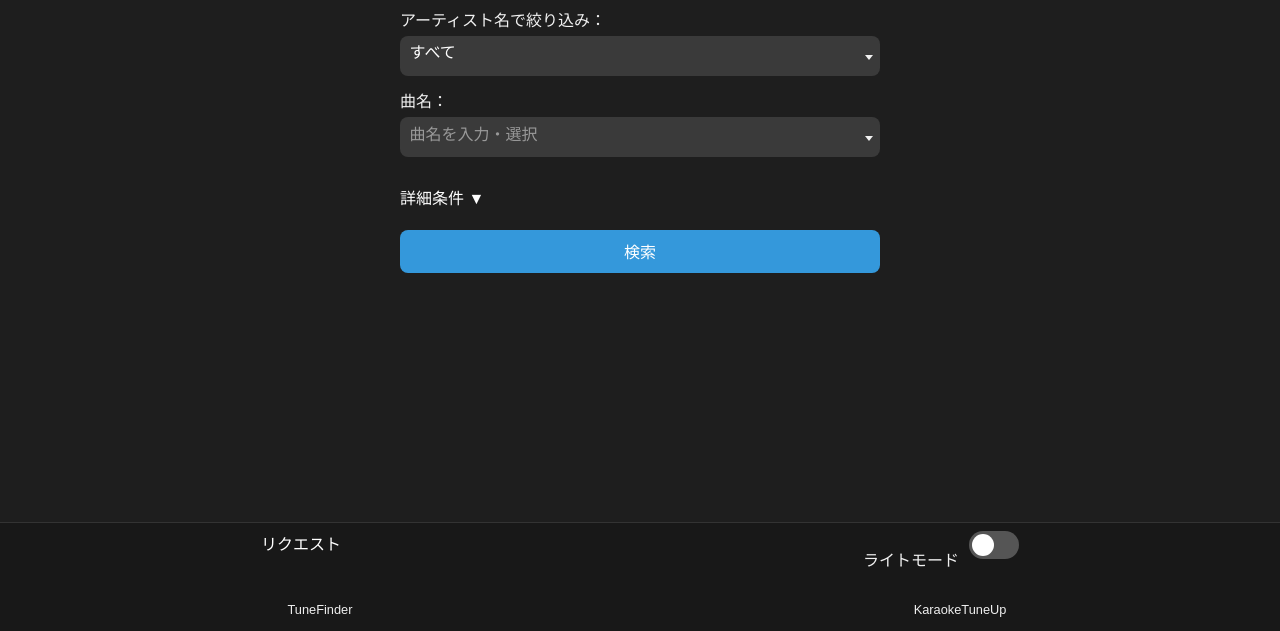
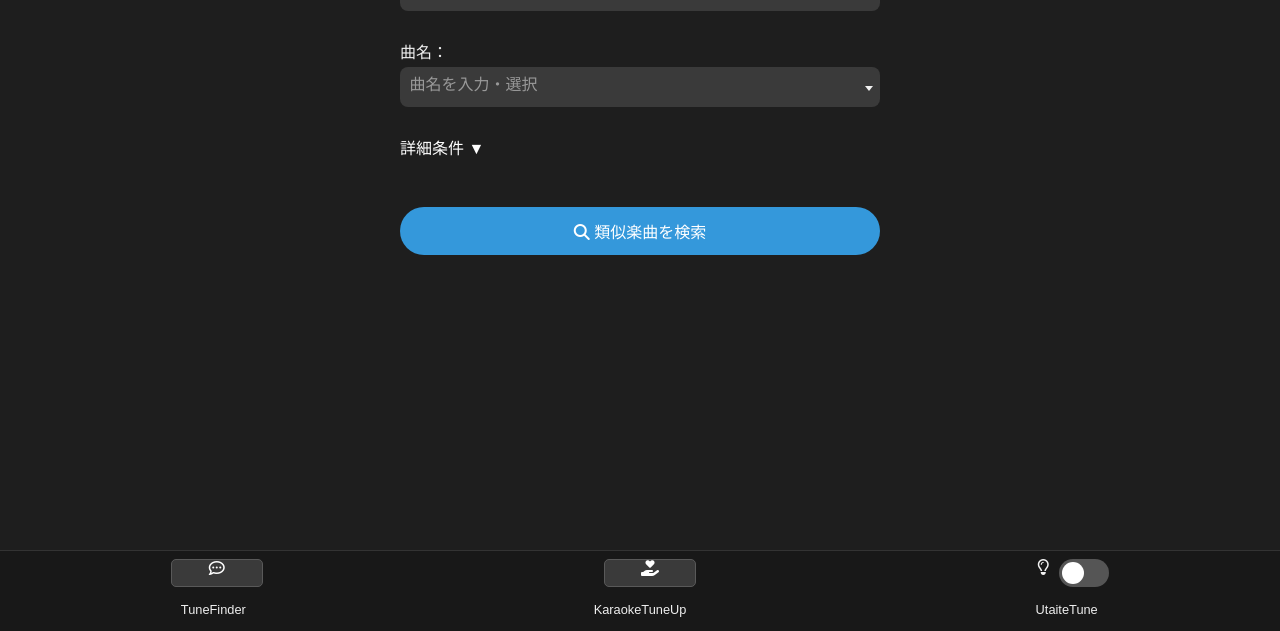
Before and after one commit to zerofeido/karaoke, a website with bundled scripts: page index.html in a window 1280 px wide. Shown: the part 169-800 px from the top of the page. Built offline with nearby package versions, Linux system fonts and the light colour scheme.

Commit message:
Update index.html

```diff
--- a/index.html
+++ b/index.html
@@ -26,18 +26,22 @@
       rel="stylesheet"
     />
     <script src="https://cdn.jsdelivr.net/npm/select2@4.1.0-rc.0/dist/js/select2.min.js"></script>
+
+    <!-- google font -->
   </head>
   <body>
+    <div class="pageTitleContainer">
+      <h1 class="pageTitle">TuneFinder</h1>
+    </div>
+
     <div class="container">
-      <h1>TuneFinder</h1>
-
-      <section class="form-group">
+      <section class="form-group marginTop15">
         <div class="form-group">
           <label for="artistSelect">アーティスト名で絞り込み：</label>
           <select id="artistSelect" style="width: 100%"></select>
         </div>
 
-        <div class="form-group">
+        <div class="index-song form-group">
           <label for="songSelect">曲名：</label>
           <select id="songSelect" style="width: 100%"></select>
         </div>
@@ -49,6 +53,12 @@
             <!-- 上限補正 -->
             <div class="adjust-row">
               <label for="maxAdjust">高音調整（半音）</label>
+              <!-- ラベル -->
+              <div class="rangeLabels">
+                <span class="rangeLabel left">狭める</span>
+                <span class="rangeLabel right">広げる</span>
+              </div>
+              <!-- レンジスライダー -->
               <div class="slider-container">
                 <button class="step-btn" data-target="maxAdjust" data-diff="-1">
                   －
@@ -60,6 +70,7 @@
                   max="12"
                   step="1"
                   value="0"
+                  class="inputRange"
                 />
                 <button class="step-btn" data-target="maxAdjust" data-diff="1">
                   ＋
@@ -73,6 +84,12 @@
             <!-- 下限補正 -->
             <div class="adjust-row">
               <label for="minAdjust">低音調整（半音）</label>
+              <!-- ラベル -->
+              <div class="rangeLabels">
+                <span class="rangeLabel left">広げる</span>
+                <span class="rangeLabel right">狭める</span>
+              </div>
+              <!-- レンジスライダー -->
               <div class="slider-container">
                 <button class="step-btn" data-target="minAdjust" data-diff="-1">
                   －
@@ -84,6 +101,7 @@
                   max="12"
                   step="1"
                   value="0"
+                  class="inputRange"
                 />
                 <button class="step-btn" data-target="minAdjust" data-diff="1">
                   ＋
@@ -96,31 +114,52 @@
           </div>
         </div>
 
-        <button id="searchButton">検索</button>
+        <button class="searchButton">
+          <i class="fa-solid fa-magnifying-glass"></i> 類似楽曲を検索
+        </button>
       </section>
 
       <section id="resultSection">
-        <h2 id="resultHeader" style="display: none">検索結果</h2>
+        <div id="resultHeader">
+          <h2>検索結果</h2>
+          <!-- <span class="resultCount">(0件)</span> -->
+        </div>
         <ul id="resultList"></ul>
+
+        <!-- コピー用ボタン -->
+        <button id="copyResultsBtn" class="copy-btn">
+          <i class="fa-solid fa-copy"></i> 検索結果をコピー
+        </button>
       </section>
-
-      <!-- コピー用ボタン -->
-      <button id="copyResultsBtn" class="copy-btn" style="display: none">
-        検索結果をコピー
-      </button>
     </div>
 
     <!-- ボトムナビ -->
     <div class="bottomNavContainer">
       <!-- アンケートリンク + モード切替スイッチ -->
       <div class="bottomNav bottomNavTop">
-        <div class="survey">
-          <a href="https://forms.gle/zAiUvrQYJP4nxj4BA" target="_blank"
-            >リクエスト</a
-          >
+        <div class="survey bottomNavLinkWraper">
+          <a
+            class="bottomNavIcon"
+            href="https://forms.gle/zAiUvrQYJP4nxj4BA"
+            target="_blank"
+            ><i class="fa-regular fa-comment-dots"></i>
+            <!-- リクエスト -->
+          </a>
+        </div>
+        <div class="ofuse bottomNavLinkWraper">
+          <a
+            class="bottomNavIcon"
+            href="https://ofuse.me/zerofeido"
+            target="_blank"
+            ><i class="fa-solid fa-hand-holding-heart"></i>
+            <!-- お布施 -->
+          </a>
         </div>
         <div class="toggleSwitchContainer">
-          <p class="child-text">ライトモード</p>
+          <p class="bottomNavIcon">
+            <i class="fa-regular fa-lightbulb"></i>
+            <!-- モード切替 -->
+          </p>
           <label class="switch">
             <input type="checkbox" id="modeSwitch" />
             <span class="slider"></span>
@@ -136,6 +175,9 @@
         <button class="nav-item" data-href="key-adjust.html">
           KaraokeTuneUp
         </button>
+        <button class="nav-item" data-href="utaite-tune.html">
+          UtaiteTune
+        </button>
       </div>
     </div>
 
```
